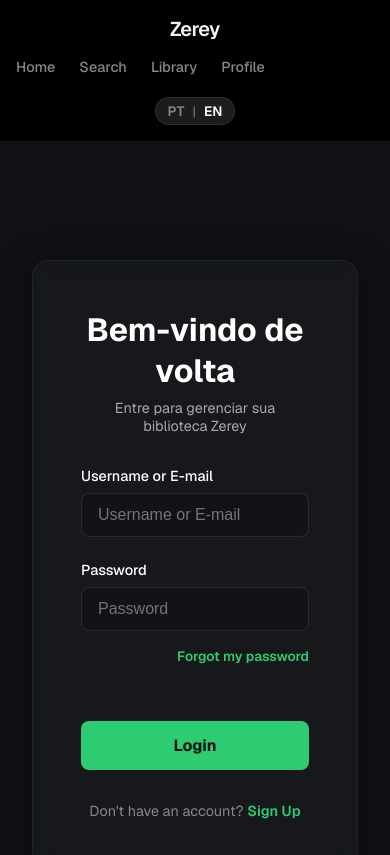
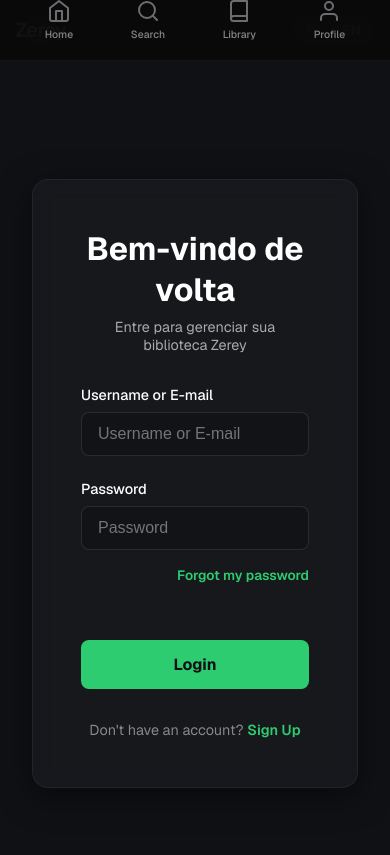
Before and after one commit to RodriggoAlves/gameshelf, a Next.js app: page /login in a window 390 px wide. Shown: the top 855 px of the page. Built offline with nearby package versions, Linux system fonts and the light colour scheme; no server answers; the database is empty.

Commit message:
UI: Refatora menu mobile para bottom tab bar com icones

```diff
--- a/app/components/Header.module.css
+++ b/app/components/Header.module.css
@@ -37,24 +37,57 @@
 
 @media (max-width: 768px) {
   .header {
-    flex-direction: column;
     padding: 1rem;
-    gap: 1rem;
+    justify-content: space-between;
   }
 
   .nav {
+    position: fixed;
+    bottom: 0;
+    left: 0;
+    right: 0;
     width: 100%;
-    overflow-x: auto;
-    padding-bottom: 5px;
-    gap: 1.5rem;
-    justify-content: flex-start;
-    -webkit-overflow-scrolling: touch;
-    white-space: nowrap;
-    /* Hide scrollbar for a cleaner look */
-    scrollbar-width: none;
+    background-color: rgba(10, 10, 10, 0.95);
+    backdrop-filter: saturate(180%) blur(20px);
+    -webkit-backdrop-filter: saturate(180%) blur(20px);
+    border-top: 1px solid rgba(255, 255, 255, 0.1);
+    padding: 0.8rem 1rem 1.2rem;
+    justify-content: space-around;
+    z-index: 100;
+    margin: 0;
+    gap: 0;
   }
 
-  .nav::-webkit-scrollbar {
-    display: none;
+  .nav a {
+    display: flex;
+    flex-direction: column;
+    align-items: center;
+    gap: 0.3rem;
+    font-size: 0.65rem;
+    color: var(--text-secondary);
+  }
+
+  .nav a svg {
+    width: 24px;
+    height: 24px;
+    opacity: 0.8;
+    transition: all 0.2s ease;
+  }
+
+  .nav a:hover svg, .nav a:active svg {
+    opacity: 1;
+    transform: translateY(-2px);
+    color: #b026ff;
   }
 }
+
+/* Base styles for SVG icons (Desktop) */
+.nav a svg {
+  display: none; /* Hide on desktop by default */
+}
+
+@media (max-width: 768px) {
+  .nav a svg {
+    display: block; /* Show on mobile */
+  }
+}
--- a/app/components/Header.tsx
+++ b/app/components/Header.tsx
@@ -12,10 +12,22 @@ export function Header() {
     <header className={styles.header}>
       <Link href="/" className={styles.logo}>Zerey</Link>
       <nav className={styles.nav}>
-        <Link href="/">{t.nav.home}</Link>
-        <Link href="/search">{t.nav.search}</Link>
-        <Link href="/library">{t.nav.library}</Link>
-        <Link href="/profile">{t.nav.profile}</Link>
+        <Link href="/">
+          <svg viewBox="0 0 24 24" fill="none" stroke="currentColor" strokeWidth="2" strokeLinecap="round" strokeLinejoin="round"><path d="M3 9l9-7 9 7v11a2 2 0 0 1-2 2H5a2 2 0 0 1-2-2z"></path><polyline points="9 22 9 12 15 12 15 22"></polyline></svg>
+          <span>{t.nav.home}</span>
+        </Link>
+        <Link href="/search">
+          <svg viewBox="0 0 24 24" fill="none" stroke="currentColor" strokeWidth="2" strokeLinecap="round" strokeLinejoin="round"><circle cx="11" cy="11" r="8"></circle><line x1="21" y1="21" x2="16.65" y2="16.65"></line></svg>
+          <span>{t.nav.search}</span>
+        </Link>
+        <Link href="/library">
+          <svg viewBox="0 0 24 24" fill="none" stroke="currentColor" strokeWidth="2" strokeLinecap="round" strokeLinejoin="round"><path d="M4 19.5A2.5 2.5 0 0 1 6.5 17H20"></path><path d="M6.5 2H20v20H6.5A2.5 2.5 0 0 1 4 19.5v-15A2.5 2.5 0 0 1 6.5 2z"></path></svg>
+          <span>{t.nav.library}</span>
+        </Link>
+        <Link href="/profile">
+          <svg viewBox="0 0 24 24" fill="none" stroke="currentColor" strokeWidth="2" strokeLinecap="round" strokeLinejoin="round"><path d="M20 21v-2a4 4 0 0 0-4-4H8a4 4 0 0 0-4 4v2"></path><circle cx="12" cy="7" r="4"></circle></svg>
+          <span>{t.nav.profile}</span>
+        </Link>
       </nav>
       <LanguageSwitcher />
     </header>
--- a/app/globals.css
+++ b/app/globals.css
@@ -58,3 +58,9 @@ ul {
   flex-direction: column;
   min-height: 100vh;
 }
+
+@media (max-width: 768px) {
+  .app-wrapper {
+    padding-bottom: 70px;
+  }
+}
```
